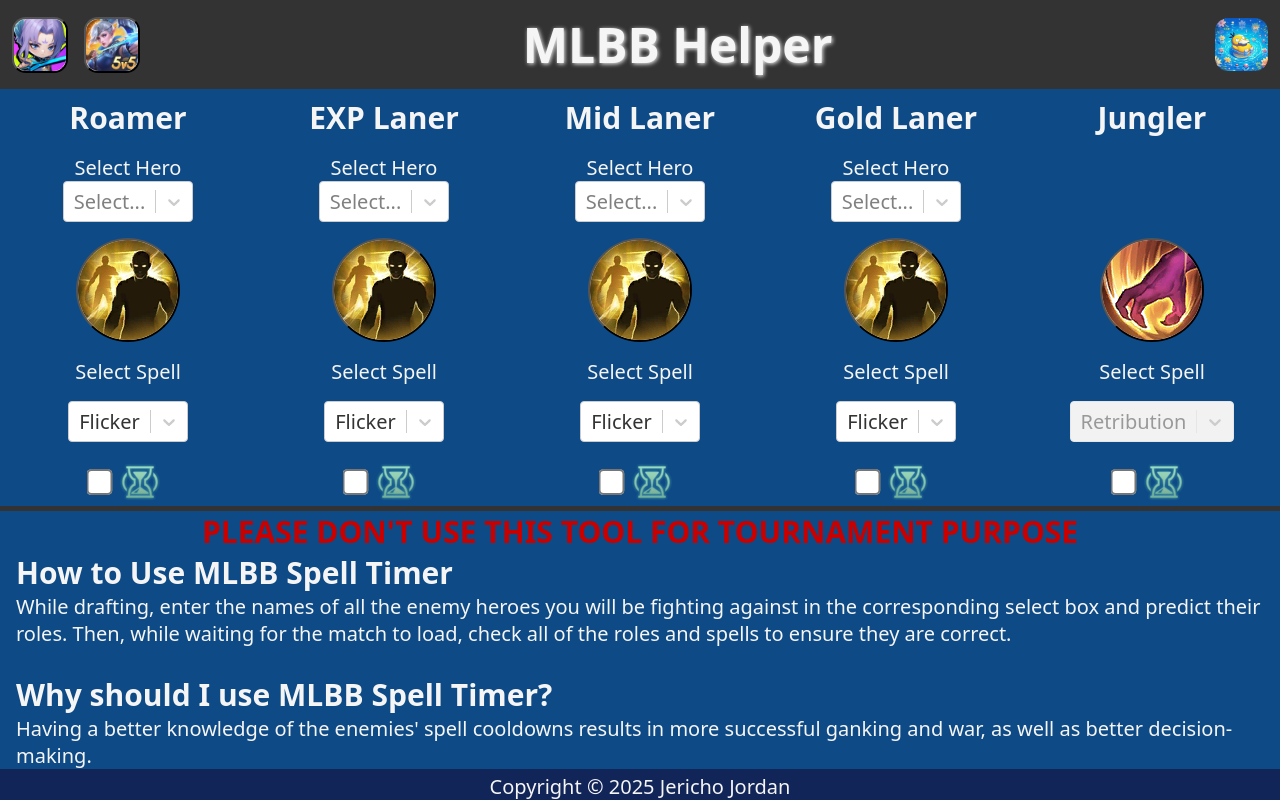
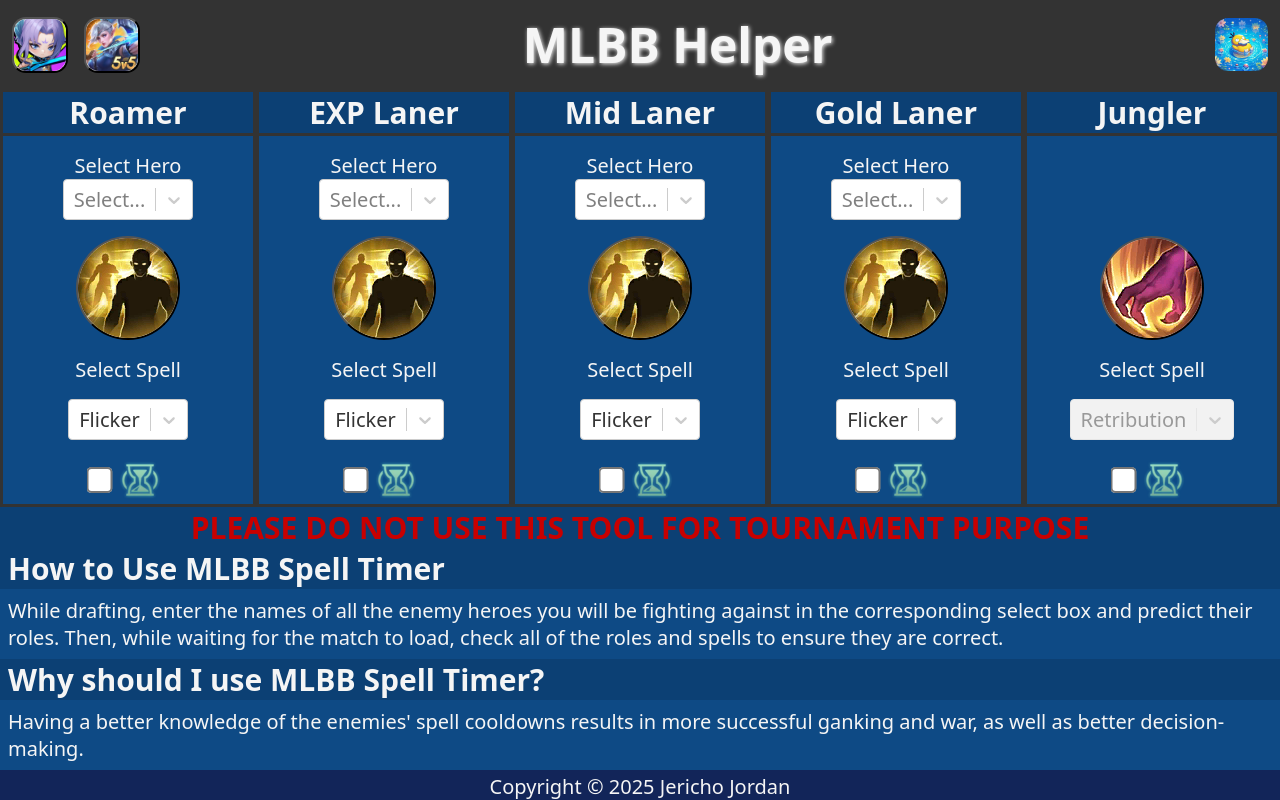
Before and after one commit to jerichojordan/mlbb-mcgg-helper, a React (Vite) app: page / in a window 1280 px wide. Both pictures are taken after a click on the button "MLBB Logo". Built offline with nearby package versions, Linux system fonts and the light colour scheme.

Commit message:
Added new styles for MCGG and new color
Added border for every single timer component
Adjusted padding and margin for some MCGG components
Added new background color for h2

```diff
--- a/src/components/EnemyListInstruction.tsx
+++ b/src/components/EnemyListInstruction.tsx
@@ -2,7 +2,7 @@
   return (
     <>
       <h2 className="warning mcgg-instruction__h2">
-        PLEASE DON'T USE THIS TOOL FOR TOURNAMENT PURPOSE
+        PLEASE DO NOT USE THIS TOOL FOR TOURNAMENT PURPOSE
       </h2>
       <h2 className="mcgg-instruction__h2">How to Use MCGG List Helper</h2>
       <p className="mcgg-instruction__p">{`Enter all of the enemies' names from early stages (1-2 until 2-5) that you fight against in the corresponding input box. Starting from stage 2-6 you will know who you fight against and get much benefits from it  The list is still barely working after someone died.`}</p>
--- a/src/components/SingleSpellTimer.tsx
+++ b/src/components/SingleSpellTimer.tsx
@@ -3,7 +3,7 @@
 import Select from "react-select";
 import spells from "../assets/spells.json";
 import heroes from "../assets/heroes.json";
-const isMobile = /Mobi|Android/i.test(navigator.userAgent);
+import { useIsMobile } from "../hooks/UseIsMobile";
 
 type Props = {
   role: string;
@@ -42,6 +42,9 @@
     return role === "Jungler" ? "Retribution" : "Flicker";
   });
   const [isUsingPYT, setIsUsingPYT] = useState(false);
+
+  const isMobile = useIsMobile()
+  const displayRole : string = isMobile ? role.split(" ")[0]: role
   const skillCooldowns: SkillCooldowns = spells;
   const heroesSpells: HeroesSpells = heroes;
   const totalSkillCooldown = isUsingPYT
@@ -84,7 +87,7 @@
 
   return (
     <>
-      <h2>{role}</h2>
+      <h2 className="timer__h2 center">{displayRole}</h2>
       <div
         className={`timer__select-hero ${role === "Jungler" ? "hidden" : ""}`}
       >
--- a/src/components/SpellTimerInstruction.tsx
+++ b/src/components/SpellTimerInstruction.tsx
@@ -2,11 +2,10 @@
   return (
     <div className="mlbb-instruction">
       <h2 className="warning mlbb-instruction__h2 center">
-        PLEASE DON'T USE THIS TOOL FOR TOURNAMENT PURPOSE
+        PLEASE DO NOT USE THIS TOOL FOR TOURNAMENT PURPOSE
       </h2>
       <h2 className="mlbb-instruction__h2">How to Use MLBB Spell Timer</h2>
       <p className="mlbb-instruction__p">{`While drafting, enter the names of all the enemy heroes you will be fighting against in the corresponding select box and predict their roles. Then, while waiting for the match to load, check all of the roles and spells to ensure they are correct.`}</p>
-      <br />
       <h2 className="mlbb-instruction__h2">Why should I use MLBB Spell Timer?</h2>
       <p className="mlbb-instruction__p">{`Having a better knowledge of the enemies' spell cooldowns results in more successful ganking and war, as well as better decision-making.`}</p>
     </div>
--- a/src/index.css
+++ b/src/index.css
@@ -58,14 +58,15 @@
   --LIST-BGCOLOR: rgb(14, 74, 133);
   --BUTTON-BGCOLOR: whitesmoke;
   --TEXT-HOVER-COLOR: rgb(82, 82, 82);
+  --LIST-TITLE-BGCOLOR: rgb(12, 64, 116);
 
   /* FONTS */
   --FS: 0.5rem;
 }
 
 /* GENERAL */
-html{
-  height:100%;
+html {
+  height: 100%;
 }
 
 body {
@@ -77,7 +78,7 @@
   flex-direction: column;
 }
 
-#root{
+#root {
   display: flex;
   flex-direction: column;
   height: 100%;
@@ -97,9 +98,9 @@
   color: var(--TEXT-HOVER-COLOR);
 }
 
-footer{
+footer {
   margin-top: auto;
-  width:100%;
+  width: 100%;
   text-align: center;
 }
 
@@ -169,7 +170,7 @@
   margin-bottom: 1rem;
   background-color: var(--INPUT-BGCOLOR);
   text-align: center;
-  padding: 0.25rem 0;
+  padding: 0.3em 0;
 }
 
 .mcgg-list__button-container {
@@ -267,7 +268,6 @@
   display: flex;
   flex-direction: row;
   justify-content: space-evenly;
-  border-bottom: 5px solid #333;
 }
 
 .timer-container {
@@ -275,10 +275,17 @@
   flex-direction: column;
   width: 100%;
   align-items: center;
-  padding: 0.5rem 0.25em 0;
   gap: 1rem;
   background-color: var(--LIST-BGCOLOR);
+  border: 1px solid #333;
 }
+
+.timer__h2{
+  background-color: var(--LIST-TITLE-BGCOLOR);
+  width: 100%;
+  border-bottom: 3px solid #333;
+}
+
 .timer__button {
   display: flex;
   place-content: center;
@@ -309,10 +316,20 @@
   min-width: 48px;
 }
 
-.mlbb-instruction{
-  padding: 0 1rem;
+.mlbb-instruction {
   background-color: var(--LIST-BGCOLOR);
 }
+
+.mlbb-instruction__p{
+  margin: 0.5rem 0.5rem;
+}
+
+.mlbb-instruction__h2{
+  background-color: var(--LIST-TITLE-BGCOLOR);
+  width: 100%;
+  padding: 0 0.5rem;
+}
+
 
 @media (min-width: 520px) and (max-width: 768px) {
   body {
@@ -348,6 +365,12 @@
   .mcgg-instruction__p {
     font-size: 1em;
   }
+  .mcgg-list__input {
+    padding: 0.5em 2rem;
+  }
+  .timer-container {
+  border: 3px solid #333;
+}
 }
 
 @media (min-width: 1024px) {
```
